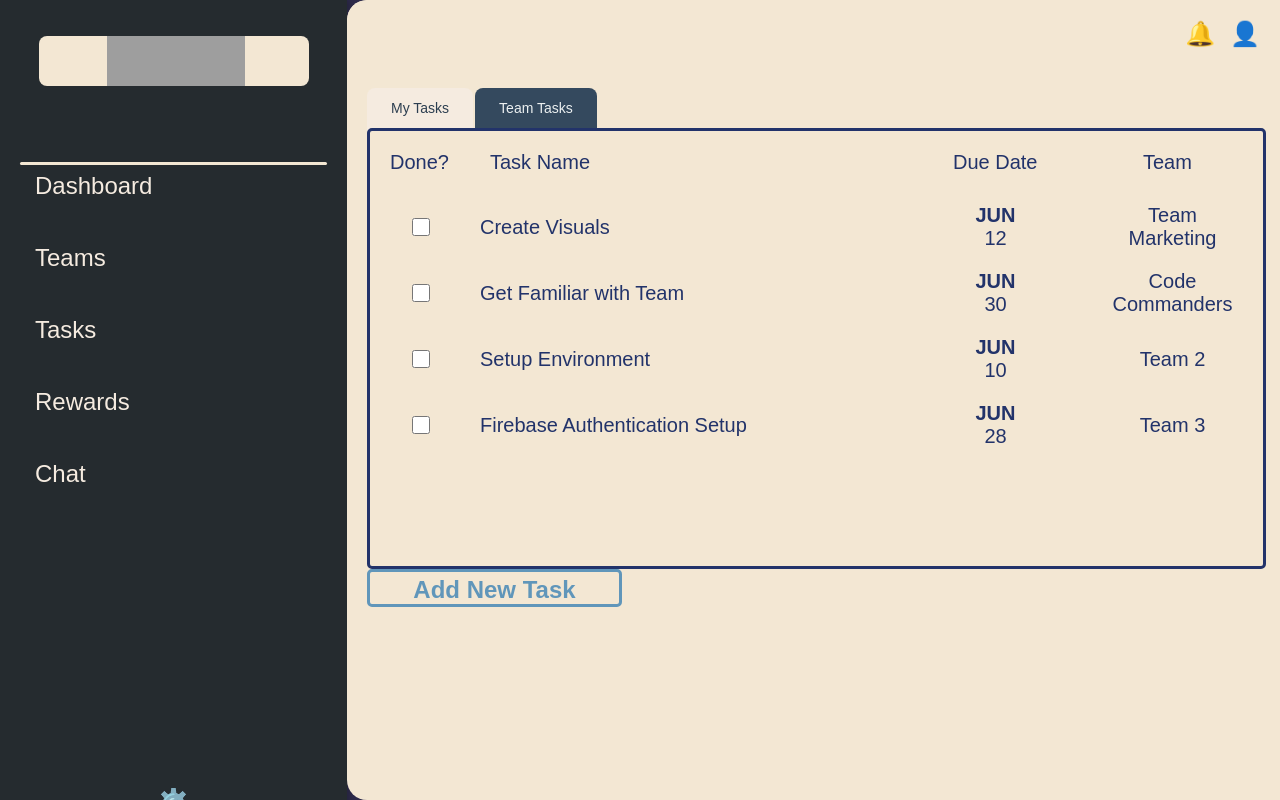
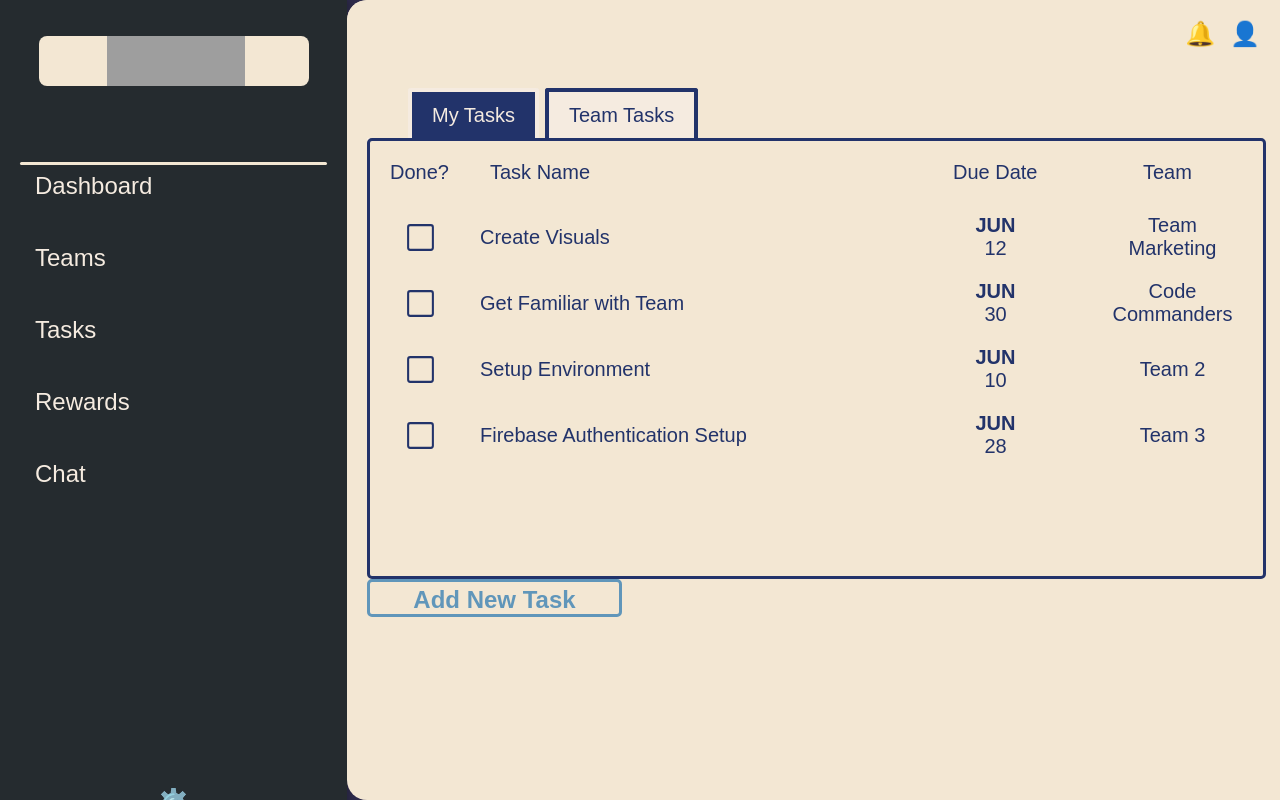
Before and after one commit to sophiaullrich/FutureForgeProject, a React (Create React App) app in the folder frontend/: page /tasks in a window 1280 px wide. Built offline with nearby package versions, Linux system fonts and the light colour scheme; grey boxes are pictures that could not be loaded.

Commit message:
Checkboxes and Tabs

```diff
--- a/frontend/package.json
+++ b/frontend/package.json
@@ -10,6 +10,7 @@
     "firebase": "^11.9.1",
     "react": "^19.1.0",
     "react-dom": "^19.1.0",
+    "react-icons": "^5.5.0",
     "react-router-dom": "^6.30.1",
     "react-scripts": "5.0.1",
     "web-vitals": "^2.1.4"
--- a/frontend/src/TasksPage.css
+++ b/frontend/src/TasksPage.css
@@ -1,28 +1,39 @@
+/* main tasks page */
 .tasks-page {
   font-family: "SF Pro Rounded", Arial, sans-serif;
-  background: linear-gradient(135deg, #667eea 0%, #764ba2 100%);
   min-height: 100vh;
   display: flex;
   flex-direction: column;
 }
-
+/* tabs */
 .tabs-container {
   display: flex;
   margin-bottom: 0;
+  width: 350px;
+  height: 50px;
+  border-radius: 3px;
+  padding-left: 41px;
+  gap: 6px;
 }
 
 .tab {
-  background: #34495e;
-  color: #ecf0f1;
-  border: none;
-  padding: 12px 24px;
-  cursor: pointer;
-  font-size: 14px;
-  font-weight: 500;
-  border-top-left-radius: 8px;
-  border-top-right-radius: 8px;
-  margin-right: 2px;
-  transition: all 0.3s;
+  border-radius: 3px 3px 0px 0px;
+  background: #F5EBE0;
+  color: #22336A;
+  border-color: #22336A;
+  border-style: solid;
+  border-width: 4px;
+  border-bottom-width: 0px;
+  text-align: center;
+  font-family: "SF Pro Rounded", Arial, sans-serif;
+  font-size: 20px;
+  font-style: normal;
+  font-weight: 400;
+  line-height: normal;
+  padding-bottom: 10px;
+  padding-top: 10px;
+  padding-left: 20px;
+  padding-right: 20px;
 }
 
 .tab:hover {
@@ -30,8 +41,11 @@
 }
 
 .tab.active {
-  background: #F5EBE0;
-  color: #2c3e50;
+  background: #22336A;
+  color: #F5EBE0;
+  border-color: #F5EBE0;
+  border-width: 4px;
+  border-bottom-width: 0px;
 }
 
 .tasks-container {
@@ -81,7 +95,7 @@
 
 .table-cell {
   font-size: 14px;
-  color: #2c3e50;
+  color: #22336A;
 }
 
 /* checkboxes */
@@ -90,10 +104,18 @@
   justify-content: center;
 }
 
-.checkbox-cell input[type="checkbox"] {
-  width: 18px;
-  height: 18px;
-  cursor: pointer;
+.custom-checkbox {
+width: 33px;
+height: 33px;
+cursor: pointer;
+display: flex;
+align-items: center;
+justify-content: center;
+}
+
+.custom-checkbox ion-icon {
+color: #22336A;
+--ion-color-base: #22336A !important;
 }
 
 /* task content */
@@ -154,6 +176,7 @@
   line-height: normal;
 }
 
+/* add task button */
 .add-task-btn {
   position: absolute;
   width: 255px;
--- a/frontend/src/TasksPage.jsx
+++ b/frontend/src/TasksPage.jsx
@@ -1,5 +1,6 @@
 import React, {useState} from 'react';
 import './TasksPage.css';
+import { IoCheckboxOutline, IoSquareOutline } from "react-icons/io5";
 
 const tasksData = [
     {
@@ -74,11 +75,21 @@ export default function  TasksPage(){
                     {tasks.map(task => (
                         <div key={task.id} className="table-row">
                             <div className="table-cell checkbox-cell">
-                                <input
+                                <div
+                                className="custom-checkbox"
+                                onClick={() => handleTaskToggle(task.id)}
+                                >
+                                    {task.done ? (
+                                        <IoCheckboxOutline size={33} name="checkbox-outline"></IoCheckboxOutline>
+                                    ) : (
+                                        <IoSquareOutline size={33} name="square-outline"></IoSquareOutline>
+                                    )}
+                                </div>
+                                {/* <input
                                     type="checkbox"
                                     checked={task.done}
                                     onChange={() => handleTaskToggle(task.id)}
-                                />
+                                /> */}
                             </div>
                             <div className="table-cell task-name-cell">
                                 {task.name}
```
Also changed, not shown: 1 other file (tests, documents, lock files or other folders).
